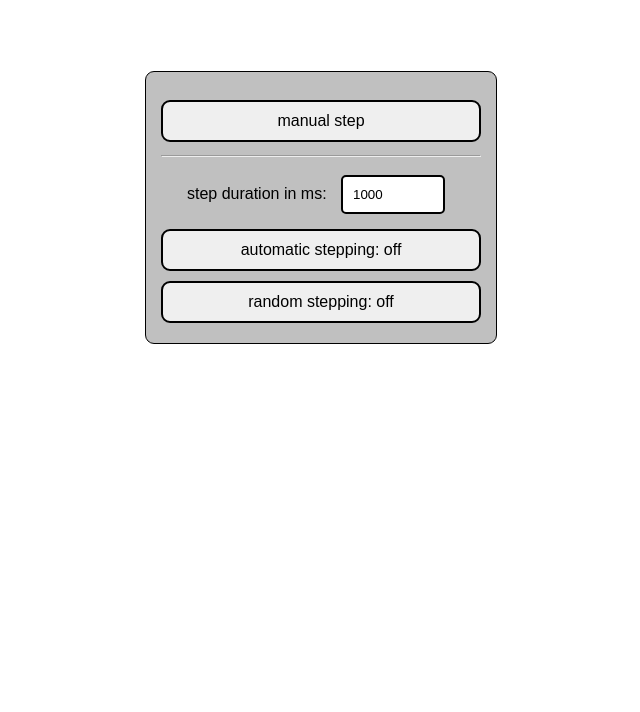
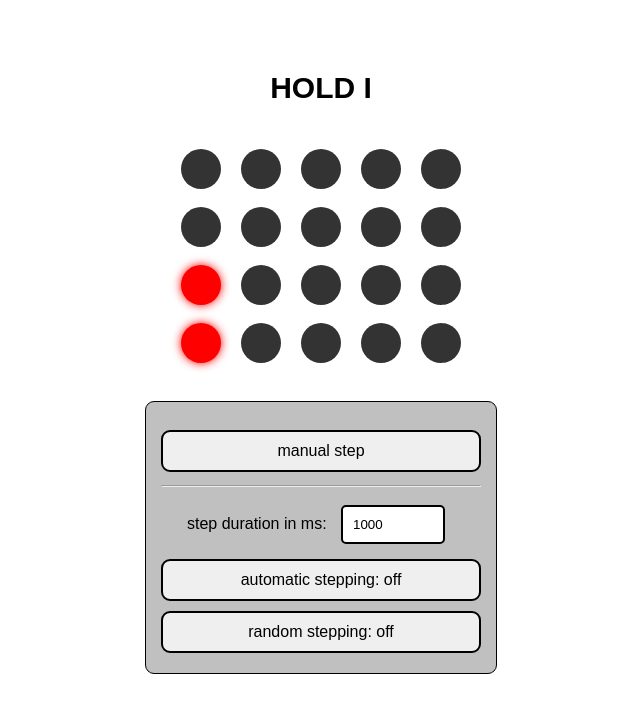
Before and after one commit to KsenijaPetrovic/Cake-task, a plain HTML site: page index.html in a window 1280 px wide. Both pictures are taken after a click on the button "manual step". Shown: the whole page, without its empty margins (319-959 px from the left). Drawn offline with Linux system fonts and the light colour scheme.

Commit message:
Seconde commit

```diff
--- a/index.html
+++ b/index.html
@@ -5,6 +5,7 @@
     <meta name="viewport" content="width=device-width, initial-scale=1.0">
     <title>Race Start Lights</title>
     <link rel="stylesheet" href="style.css">
+    <script src="script.js" defer></script>
 
 </head>
 <body>
--- /dev/null
+++ b/script.js
@@ -0,0 +1,68 @@
+const phase = ["", "HOLD I", "HOLD II", "HOLD III", "HOLD IV", "PREPARE", "GO!"];
+
+const phaseTxt = document.getElementById("stepText");
+const lightsCont = document.getElementById("lights");
+
+//kreiram svetla, semafore
+
+const columns = [];
+for(let i = 0; i < 5; i++){ //da se izvrti 5puta jer imamo 5 kolona
+    const c = document.createElement("div");
+    c.className = "column";
+
+    const lights = []; //sad idu redovi
+    for(let j = 0; j < 4; j++){
+        const l = document.createElement("div");
+        l.className = "light";
+
+        c.appendChild(l);
+        lights.push(l);
+
+    }
+
+    lightsCont.appendChild(c);
+    columns.push(lights);
+}
+
+let step = 0;
+let timer = null;
+let mode = null;
+
+function clear(){
+    columns.flat().forEach(l =>{l.classList.remove("red", "green");}); //da sve pogasimo (da budu crni)
+}
+
+function stepClick() {
+    clear();
+
+    phaseTxt.textContent = phase[step];
+
+    if(step >= 1 && step <= 5){
+        for(let i = 0; i < step; i++){
+            columns[i][2].classList.add("red");
+            columns[i][3].classList.add("red");
+        }
+    }
+
+    if (step === 6) {
+        columns.forEach(col => {
+          col[0].classList.add("green");
+          col[1].classList.add("green");
+        });
+      }
+
+}
+
+function nextStep(){
+    step++;
+
+    if(step > 6){
+        step = 0;
+    }
+
+    stepClick();
+}
+
+document.getElementById("manualBtn").onclick = () => {
+    nextStep();
+}
--- a/style.css
+++ b/style.css
@@ -5,7 +5,9 @@
 body {
     font-family: Arial, Helvetica, sans-serif;
     display: flex;
+    flex-direction: column;
     justify-content: center;
+    align-items: center;
     padding: 50px;
     text-align: center;
     margin: 5px;
```
